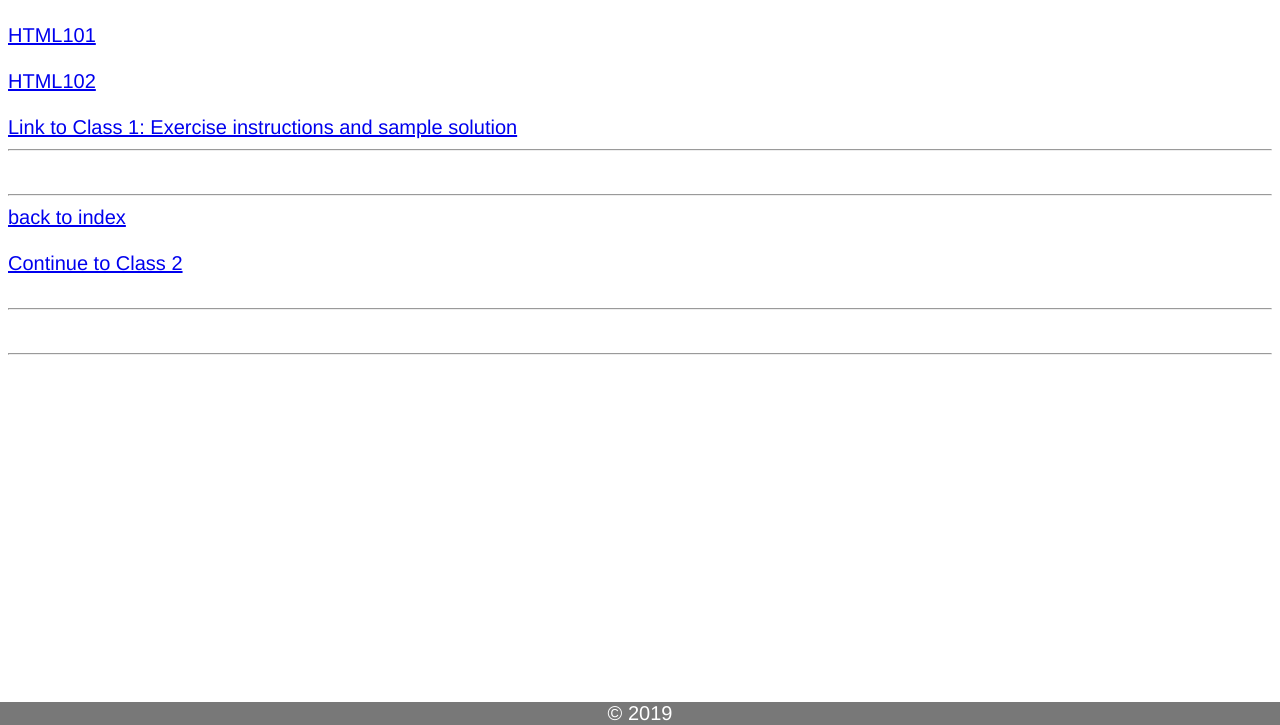
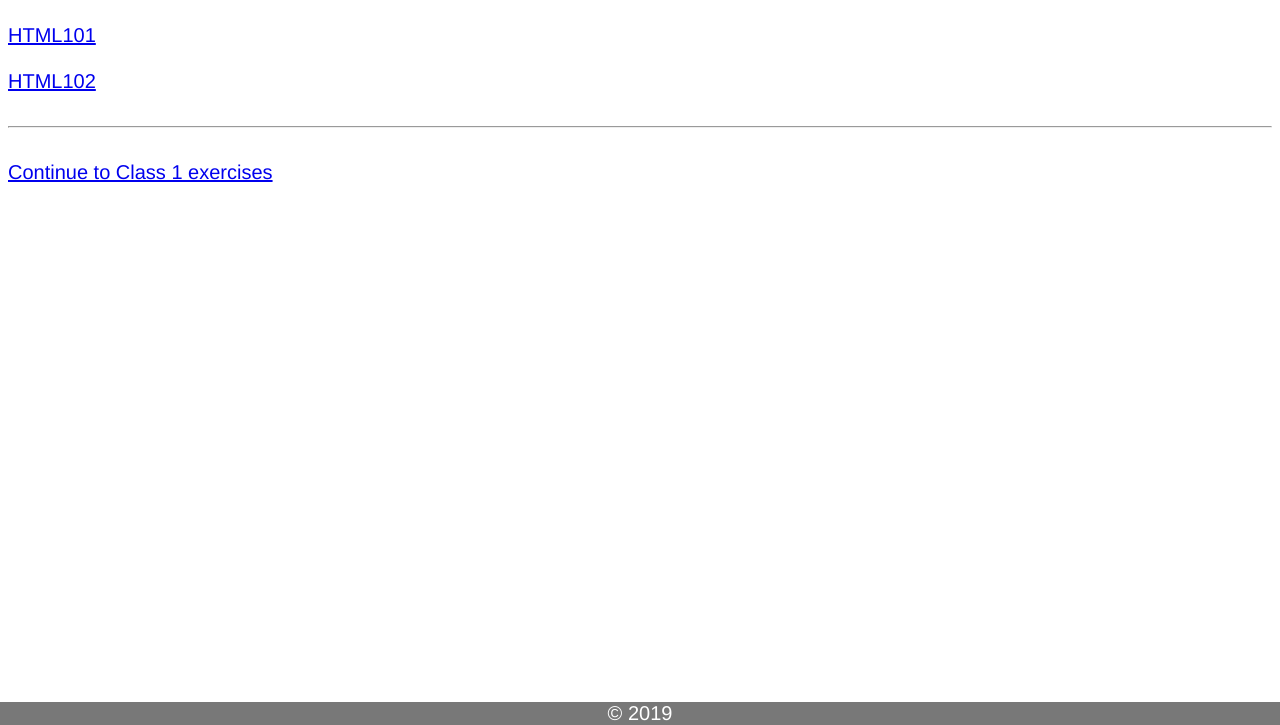
Before and after one commit to gradyrobbins/jumpstart, a plain HTML site: page Class1/lesson1.html in a window 1280 px wide. Shown: the part 75-800 px from the top of the page. Drawn offline with Linux system fonts and the light colour scheme.

Commit message:
improved links

```diff
--- a/Class1/lesson1.html
+++ b/Class1/lesson1.html
@@ -13,7 +13,7 @@
     <meta charset="utf-8">
 
     <!--  The <title> tag is required in all HTML documents - defines a title in the browser toolbar, provides a title for the page when it is added to favorites, displays a title for the page in search-engine results  -->
-    <title>My first webpage</title>
+    <title>Lesson 1</title>
 
     <!--  links your css styles  -->
     <link rel="stylesheet" href="./styles.css">
@@ -24,27 +24,22 @@
 
 <body>
 
-
     <header>
         <h1>Class 1 Lesson: </h1>
     </header>
     <nav>
         <a href="https://codepen.io/nss-web-development-jumpstart/professor/gWVyMP/" target="_blank">
             HTML101</a><br><br>
-            <a href="https://codepen.io/nss-web-development-jumpstart/professor/gRONod/" target="_blank">
-                HTML102</a><br><br>
-                <a href="exercises.html">Link to Class 1: Exercise instructions and sample solution</a>
-            </nav>
+        <a href="https://codepen.io/nss-web-development-jumpstart/professor/gRONod/" target="_blank">
+            HTML102</a><br><br>
+    </nav>
 
+    <hr><br>
 
+    <a href="exercises.html">Continue to Class 1 exercises</a><br><br><br><br>
+    <br><br>
+    <br>
 
-
-            <hr><br>
-            <hr>
-            <a href="index.html">back to index</a><br><br>
-    <a href="./../Class2/index.html">Continue to Class 2</a><br><br>
-    <hr><br>
-    <hr>
 
     <!--  Footer contains content to appear on bottom of page  -->
     <footer class="footer">
```
